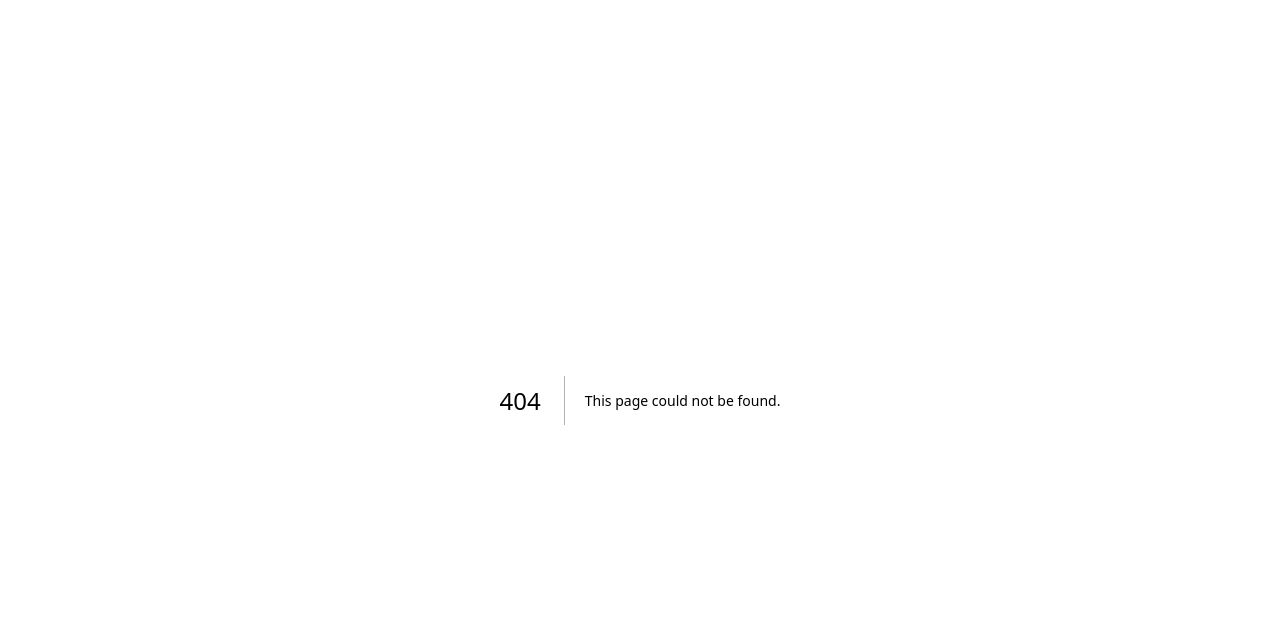
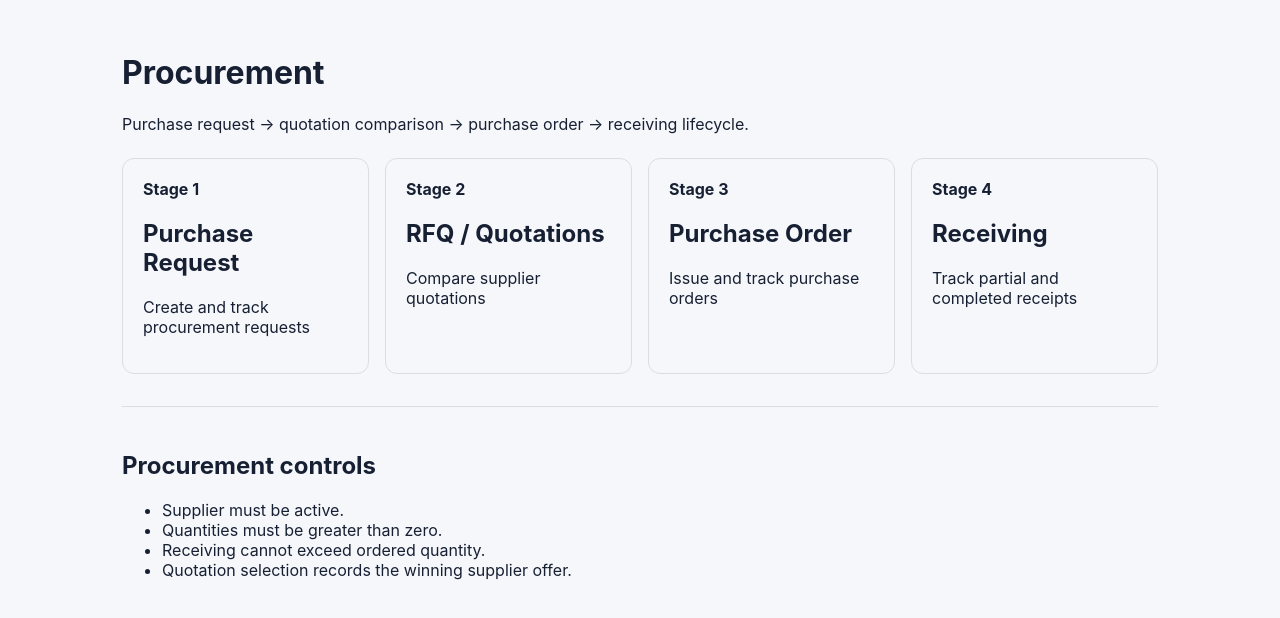
Before and after one commit to mongkol-ux/BuildCost-Pro, a Next.js app in the folder apps/web/: page /procurement in a window 1280 px wide. Before the commit this address had no page. Shown: the top 618 px of the page. Built offline with nearby package versions, Linux system fonts and the light colour scheme.

Commit message:
feat: add STEP 34 procurement UI

```diff
--- /dev/null
+++ b/apps/web/app/procurement/page.tsx
@@ -0,0 +1,33 @@
+export default function ProcurementPage() {
+  const stages = [
+    ["1", "Purchase Request", "Create and track procurement requests"],
+    ["2", "RFQ / Quotations", "Compare supplier quotations"],
+    ["3", "Purchase Order", "Issue and track purchase orders"],
+    ["4", "Receiving", "Track partial and completed receipts"],
+  ];
+
+  return (
+    <main style={{ maxWidth: 1100, margin: "0 auto", padding: 32 }}>
+      <h1>Procurement</h1>
+      <p>Purchase request → quotation comparison → purchase order → receiving lifecycle.</p>
+      <section style={{ display: "grid", gridTemplateColumns: "repeat(auto-fit,minmax(220px,1fr))", gap: 16, marginTop: 24 }}>
+        {stages.map(([number, title, description]) => (
+          <article key={number} style={{ border: "1px solid #ddd", borderRadius: 12, padding: 20 }}>
+            <strong>Stage {number}</strong>
+            <h2>{title}</h2>
+            <p>{description}</p>
+          </article>
+        ))}
+      </section>
+      <section style={{ marginTop: 32, borderTop: "1px solid #ddd", paddingTop: 24 }}>
+        <h2>Procurement controls</h2>
+        <ul>
+          <li>Supplier must be active.</li>
+          <li>Quantities must be greater than zero.</li>
+          <li>Receiving cannot exceed ordered quantity.</li>
+          <li>Quotation selection records the winning supplier offer.</li>
+        </ul>
+      </section>
+    </main>
+  );
+}
```
